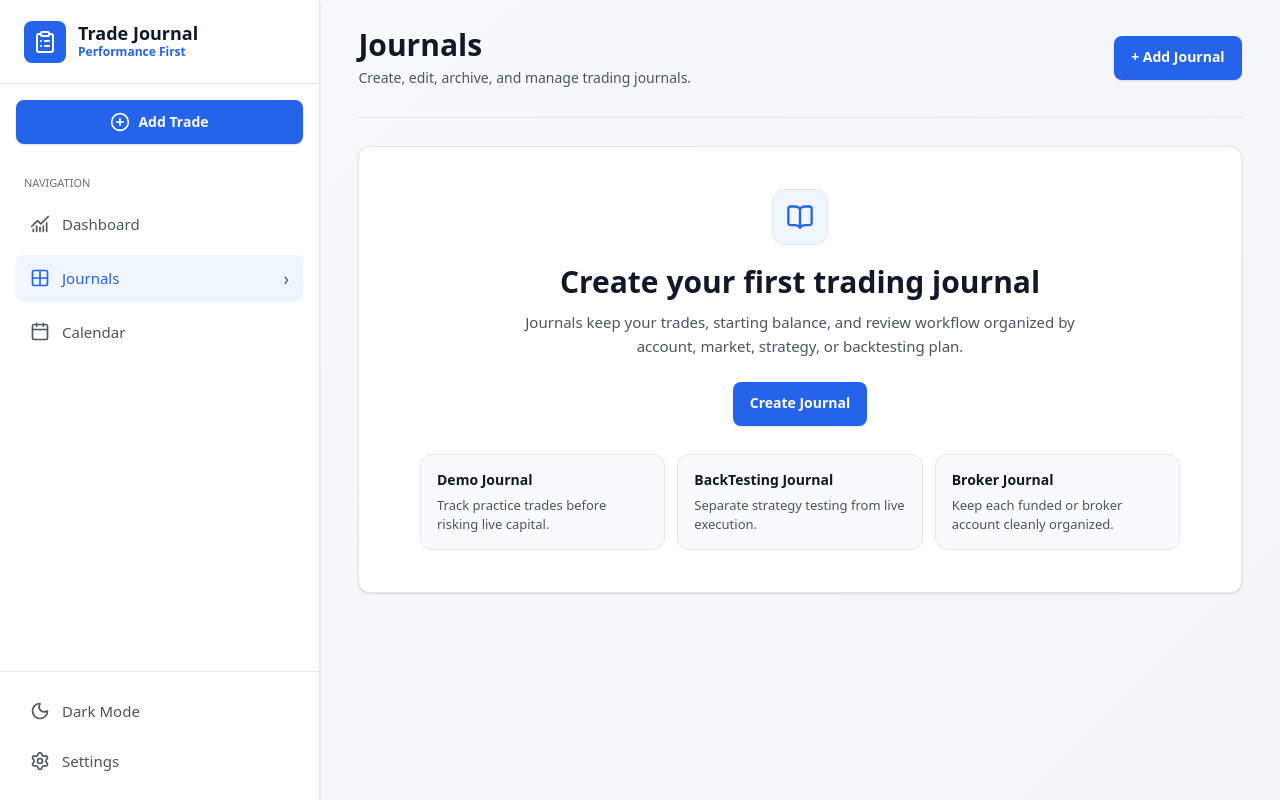
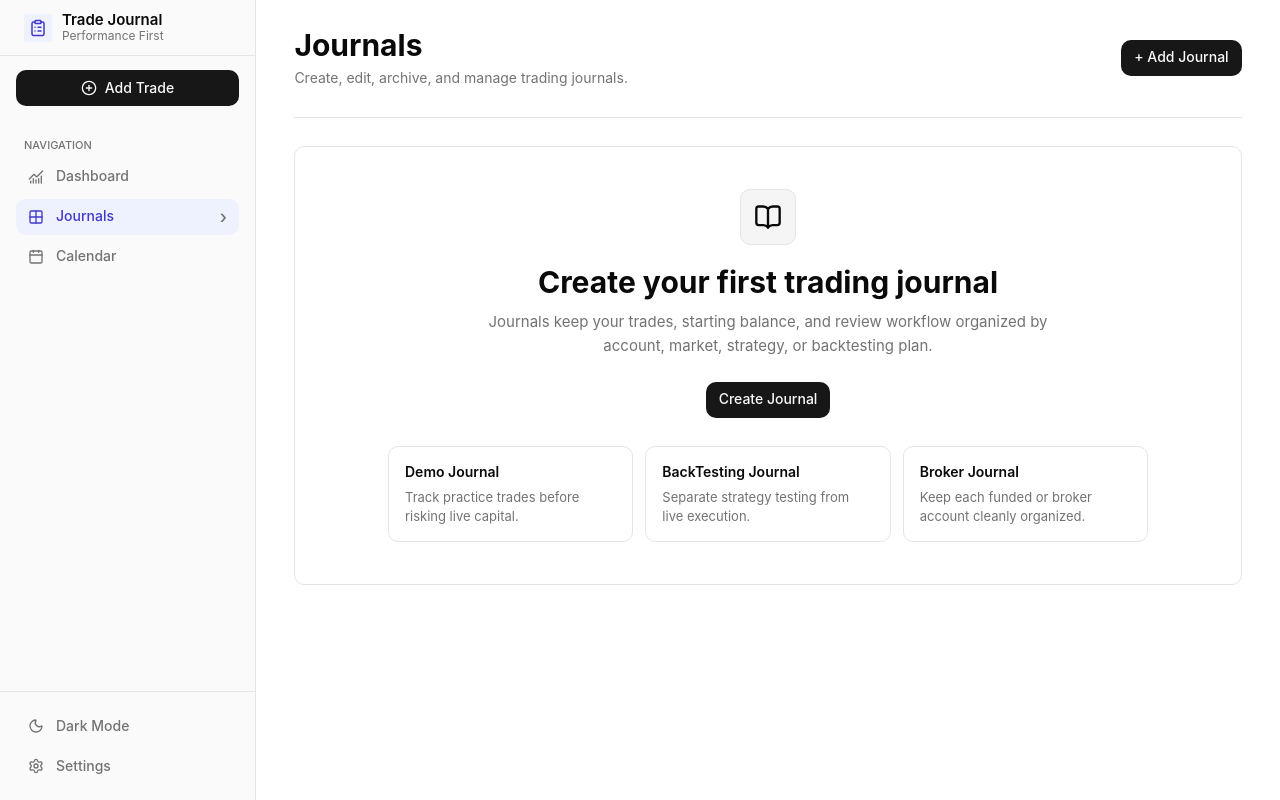
Before and after one commit to jboodhun/trading-journal, a React (Vite) app: page /journals in a window 1280 px wide. Built offline with nearby package versions, Linux system fonts and the light colour scheme.

Commit message:
feat: improved theme v3

```diff
--- a/src/styles/global.css
+++ b/src/styles/global.css
@@ -1,7 +1,7 @@
 :root {
   color-scheme: light;
   font-family:
-    Geist, ui-sans-serif, system-ui, -apple-system, BlinkMacSystemFont, "Segoe UI",
+    Inter, Roboto, Helvetica, Arial, ui-sans-serif, system-ui, -apple-system, BlinkMacSystemFont, "Segoe UI",
     sans-serif;
   line-height: 1.35;
   font-weight: 400;
@@ -9,54 +9,87 @@
   background: var(--background);
   font-synthesis: none;
   text-rendering: optimizeLegibility;
-  --background: #f3f4f6;
-  --foreground: #111827;
-  --card: #ffffff;
-  --card-border: #e5e7eb;
-  --muted: #f9fafb;
-  --muted-foreground: #4b5563;
-  --soft-foreground: #6b7280;
-  --primary: #2563eb;
-  --primary-foreground: #ffffff;
-  --primary-soft: #eff6ff;
-  --success: #16a34a;
-  --success-soft: #dcfce7;
-  --danger: #dc2626;
-  --danger-soft: #fee2e2;
-  --warning: #ca8a04;
-  --warning-soft: #fef9c3;
-  --accent: #1d4ed8;
-  --accent-soft: #eff6ff;
-  --shadow: 0 1px 2px rgb(17 24 39 / 6%), 0 1px 3px rgb(17 24 39 / 8%);
-  --radius: 12px;
-  --sidebar: #ffffff;
-  --sidebar-accent: #eff6ff;
-  --sidebar-border: #e5e7eb;
+  --background: oklch(1 0 0);
+  --foreground: oklch(0.145 0 0);
+  --card: oklch(1 0 0);
+  --card-foreground: oklch(0.145 0 0);
+  --popover: oklch(1 0 0);
+  --popover-foreground: oklch(0.145 0 0);
+  --primary: oklch(0.205 0 0);
+  --primary-foreground: oklch(0.985 0 0);
+  --secondary: oklch(0.97 0 0);
+  --secondary-foreground: oklch(0.205 0 0);
+  --muted: oklch(0.97 0 0);
+  --muted-foreground: oklch(0.556 0 0);
+  --soft-foreground: oklch(0.556 0 0);
+  --accent: oklch(0.97 0 0);
+  --accent-foreground: oklch(0.205 0 0);
+  --destructive: oklch(0.58 0.22 27);
+  --border: oklch(0.922 0 0);
+  --input: oklch(0.922 0 0);
+  --ring: oklch(0.708 0 0);
+  --card-border: var(--border);
+  --primary-soft: var(--secondary);
+  --success: #15803d;
+  --success-soft: #f0fdf4;
+  --danger: var(--destructive);
+  --danger-soft: #fef2f2;
+  --warning: #a16207;
+  --warning-soft: #fefce8;
+  --shadow: none;
+  --radius: 0.625rem;
+  --sidebar: oklch(0.985 0 0);
+  --sidebar-foreground: oklch(0.145 0 0);
+  --sidebar-primary: oklch(0.205 0 0);
+  --sidebar-primary-foreground: oklch(0.985 0 0);
+  --sidebar-accent: oklch(0.97 0 0);
+  --sidebar-accent-foreground: oklch(0.205 0 0);
+  --sidebar-border: oklch(0.922 0 0);
+  --sidebar-ring: oklch(0.708 0 0);
+  --nav-active: #eef2ff;
+  --nav-active-foreground: #4338ca;
 }
 
-:root[data-theme="dark"] {
+:root[data-theme="dark"],
+.dark {
   color-scheme: dark;
-  --background: #020617;
-  --foreground: #f9fafb;
-  --card: #0f172a;
-  --card-border: #1e293b;
-  --muted: #111827;
-  --muted-foreground: #d1d5db;
-  --soft-foreground: #9ca3af;
-  --primary: #60a5fa;
-  --primary-foreground: #0f172a;
-  --primary-soft: rgb(59 130 246 / 14%);
+  --background: oklch(0.145 0 0);
+  --foreground: oklch(0.985 0 0);
+  --card: oklch(0.205 0 0);
+  --card-foreground: oklch(0.985 0 0);
+  --popover: oklch(0.205 0 0);
+  --popover-foreground: oklch(0.985 0 0);
+  --primary: oklch(0.87 0 0);
+  --primary-foreground: oklch(0.205 0 0);
+  --secondary: oklch(0.269 0 0);
+  --secondary-foreground: oklch(0.985 0 0);
+  --muted: oklch(0.269 0 0);
+  --muted-foreground: oklch(0.708 0 0);
+  --soft-foreground: oklch(0.708 0 0);
+  --accent: oklch(0.371 0 0);
+  --accent-foreground: oklch(0.985 0 0);
+  --destructive: oklch(0.704 0.191 22.216);
+  --border: oklch(1 0 0 / 10%);
+  --input: oklch(1 0 0 / 15%);
+  --ring: oklch(0.556 0 0);
+  --card-border: var(--border);
+  --primary-soft: var(--secondary);
   --success: #4ade80;
   --success-soft: rgb(34 197 94 / 12%);
-  --danger: #f87171;
+  --danger: var(--destructive);
   --danger-soft: rgb(248 113 113 / 12%);
   --warning: #facc15;
   --warning-soft: rgb(250 204 21 / 12%);
-  --accent: #93c5fd;
-  --accent-soft: rgb(59 130 246 / 14%);
-  --sidebar: #0f172a;
-  --sidebar-accent: rgb(59 130 246 / 14%);
-  --sidebar-border: #1e293b;
+  --sidebar: oklch(0.205 0 0);
+  --sidebar-foreground: oklch(0.985 0 0);
+  --sidebar-primary: oklch(0.488 0.243 264.376);
+  --sidebar-primary-foreground: oklch(0.985 0 0);
+  --sidebar-accent: oklch(0.269 0 0);
+  --sidebar-accent-foreground: oklch(0.985 0 0);
+  --sidebar-border: oklch(1 0 0 / 10%);
+  --sidebar-ring: oklch(0.556 0 0);
+  --nav-active: oklch(0.269 0 0);
+  --nav-active-foreground: oklch(0.985 0 0);
 }
 
 * {
@@ -67,12 +100,10 @@ body {
   margin: 0;
   min-width: 320px;
   min-height: 100vh;
-  background:
-    linear-gradient(135deg, #f9fafb 0%, #f3f4f6 100%);
-}
-
-:root[data-theme="dark"] body {
   background: var(--background);
+  color: var(--foreground);
+  font-feature-settings: "rlig" 1, "calt" 1;
+  font-size: 13px;
 }
 
 button,
@@ -111,7 +142,7 @@ table {
 .app-shell {
   display: grid;
   min-height: 100vh;
-  grid-template-columns: 320px minmax(0, 1fr);
+  grid-template-columns: 256px minmax(0, 1fr);
 }
 
 .sidebar {
@@ -122,27 +153,25 @@ table {
   flex-direction: column;
   border-right: 1px solid var(--sidebar-border);
   background: var(--sidebar);
-  box-shadow: var(--shadow);
   padding: 0;
 }
 
 .brand {
   display: flex;
   align-items: center;
-  gap: 12px;
-  min-height: 84px;
+  gap: 10px;
+  min-height: 56px;
   border-bottom: 1px solid var(--sidebar-border);
   padding: 0 24px;
 }
 
 .brand-mark {
   display: grid;
-  width: 42px;
-  height: 42px;
+  width: 28px;
+  height: 28px;
   place-items: center;
-  border-radius: 8px;
-  color: var(--primary-foreground);
-  background: var(--primary);
+  color: var(--nav-active-foreground);
+  background: var(--nav-active);
 }
 
 .page-title-icon {
@@ -152,27 +181,27 @@ table {
   place-items: center;
   border: 1px solid var(--card-border);
   border-radius: var(--radius);
-  color: var(--primary);
-  background: var(--primary-soft);
+  color: var(--foreground);
+  background: var(--secondary);
 }
 
 .brand-name {
-  font-size: 18px;
-  font-weight: 700;
+  font-size: 15px;
+  font-weight: 600;
   color: var(--foreground);
   line-height: 1.15;
 }
 
 .brand-subtitle {
-  color: var(--primary);
+  color: var(--muted-foreground);
   font-size: 12px;
-  font-weight: 600;
+  font-weight: 400;
 }
 
 .sidebar-actions {
   display: grid;
   gap: 8px;
-  padding: 16px;
+  padding: 14px 16px;
 }
 
 .full-width {
@@ -181,8 +210,8 @@ table {
 
 .nav-section {
   display: grid;
-  gap: 8px;
-  padding: 8px 16px;
+  gap: 4px;
+  padding: 10px 16px;
 }
 
 .nav-heading {
@@ -197,23 +226,23 @@ table {
 .nav-item,
 .theme-toggle {
   display: flex;
-  min-height: 46px;
+  min-height: 36px;
   width: 100%;
   align-items: center;
   gap: 12px;
   border: 0;
-  border-radius: 8px;
+  border-radius: var(--radius);
   color: var(--muted-foreground);
   background: transparent;
-  padding: 0 14px;
-  font-weight: 400;
+  padding: 0 12px;
+  font-weight: 500;
   text-align: left;
-  font-size: 15px;
+  font-size: 14px;
 }
 
 .nav-item:not(:disabled):hover,
 .theme-toggle:hover {
-  background: #f9fafb;
+  background: var(--sidebar-accent);
   color: var(--foreground);
 }
 
@@ -228,9 +257,8 @@ table {
 
 .nav-item.is-active {
   border: 0;
-  color: var(--primary);
-  background: var(--sidebar-accent);
-  box-shadow: 0 1px 2px rgb(37 99 235 / 8%);
+  color: var(--nav-active-foreground);
+  background: var(--nav-active);
 }
 
 .nav-chevron {
@@ -381,7 +409,7 @@ table {
 
 .card {
   border: 1px solid var(--card-border);
-  border-radius: 12px;
+  border-radius: var(--radius);
   background: var(--card);
   box-shadow: var(--shadow);
 }
@@ -440,7 +468,7 @@ table {
   min-height: 420px;
   place-items: center;
   border: 1px solid var(--card-border);
-  border-radius: 12px;
+  border-radius: var(--radius);
   background: var(--card);
   box-shadow: var(--shadow);
   padding: 42px;
@@ -454,8 +482,8 @@ table {
   place-items: center;
   border: 1px solid var(--card-border);
   border-radius: var(--radius);
-  color: var(--primary);
-  background: var(--primary-soft);
+  color: var(--foreground);
+  background: var(--muted);
   margin-bottom: 20px;
 }
 
@@ -506,7 +534,7 @@ table {
   gap: 6px;
   border: 1px solid var(--card-border);
   border-radius: var(--radius);
-  background: var(--muted);
+  background: var(--background);
   padding: 16px;
 }
 
@@ -608,8 +636,8 @@ table {
 .journal-form input {
   min-height: 40px;
   width: 100%;
-  border: 1px solid var(--card-border);
-  border-radius: 8px;
+  border: 1px solid var(--input);
+  border-radius: var(--radius);
   color: var(--foreground);
   background: var(--card);
   padding: 0 11px;
@@ -617,8 +645,8 @@ table {
 }
 
 .journal-form input:focus {
-  border-color: var(--primary);
-  box-shadow: 0 0 0 1px var(--primary);
+  border-color: var(--ring);
+  box-shadow: 0 0 0 3px color-mix(in oklab, var(--ring) 20%, transparent);
 }
 
 .journal-form input[aria-invalid="true"] {
@@ -755,32 +783,31 @@ tr:last-child td {
 
 .button {
   display: inline-flex;
-  min-height: 44px;
+  min-height: 36px;
   align-items: center;
   justify-content: center;
   gap: 8px;
   border: 1px solid transparent;
-  border-radius: 8px;
-  padding: 0 16px;
+  border-radius: var(--radius);
+  padding: 0 12px;
   font-size: 14px;
-  font-weight: 600;
+  font-weight: 500;
 }
 
 .button-primary {
   color: var(--primary-foreground);
   background: var(--primary);
-  box-shadow: var(--shadow);
 }
 
 .button-danger {
-  color: #ffffff;
+  color: var(--primary-foreground);
   background: var(--danger);
 }
 
 .button-secondary {
   border-color: var(--card-border);
-  color: var(--foreground);
-  background: var(--card);
+  color: var(--secondary-foreground);
+  background: var(--secondary);
 }
 
 .button-ghost {
@@ -795,8 +822,8 @@ svg {
 }
 
 .brand-mark svg {
-  width: 24px;
-  height: 24px;
+  width: 18px;
+  height: 18px;
 }
 
 .page-title-icon svg {
@@ -807,8 +834,8 @@ svg {
 .nav-item svg,
 .theme-toggle svg,
 .button svg {
-  width: 20px;
-  height: 20px;
+  width: 16px;
+  height: 16px;
 }
 
 .empty-section-icon svg {
```
